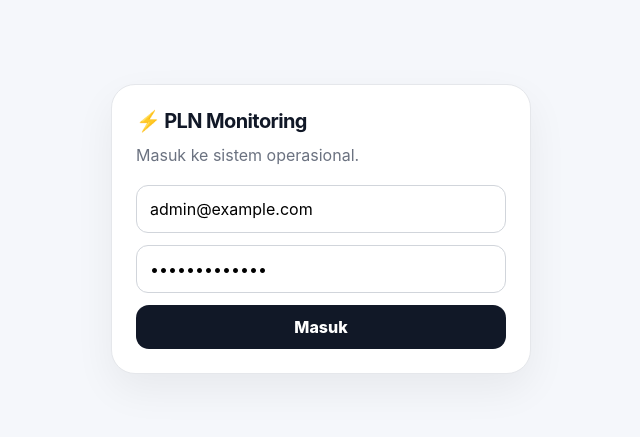
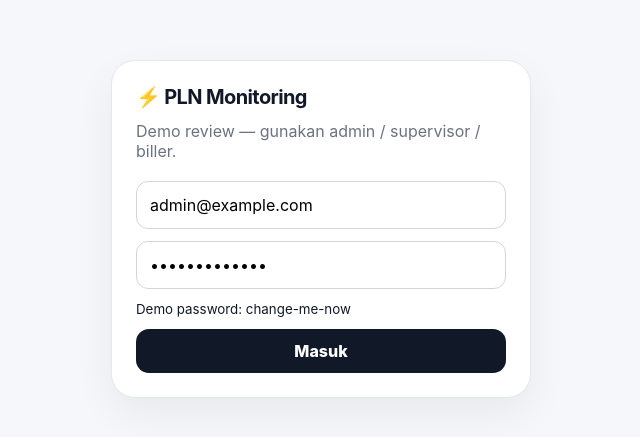
Before and after one commit to Rakka99/Smart-Biller-V4, a React (Vite) app in the folder apps/web/: page / in a window 1280 px wide. Shown: the part 171-608 px from the top of the page, without its empty margins (319-959 px from the left). Built offline with nearby package versions, Linux system fonts and the light colour scheme.

Commit message:
Point Smart Biller V4 review APK to fixed Edge Function v2 and improve demo login

```diff
--- a/apps/web/src/main.tsx
+++ b/apps/web/src/main.tsx
@@ -3,7 +3,7 @@
 import axios from "axios";
 import "./styles.css";
 
-const API = "https://vgnynrzhanfnbifjedga.supabase.co/functions/v1/smart-biller-review-api";
+const API = "https://vgnynrzhanfnbifjedga.supabase.co/functions/v1/smart-biller-review-api-v2";
 const api = axios.create({ baseURL: API });
 
 type Billing = { id:string; period:string; category:string; status:string; total:number; dueDate:string; customer:any };
@@ -26,7 +26,7 @@
   async function checkInquiry(){setBusy(true);setError("");try{const {data}=await api.post("/pln/inquiry",{customerNo});setInquiryResult(data);await refresh()}catch(e:any){setError(e.response?.data?.error||"Inquiry gagal")}finally{setBusy(false)}}
   async function pay(){if(!inquiryResult?.inquiry?.id||!confirm("Lanjutkan pembayaran?"))return;setBusy(true);try{await api.post("/payments",{inquiryId:inquiryResult.inquiry.id});await refresh();alert("Pembayaran diproses")}catch(e:any){setError(e.response?.data?.error||"Pembayaran gagal")}finally{setBusy(false)}}
 
-  if(!token)return <main className="login"><form className="login-card" onSubmit={login}><div className="brand">⚡ <b>PLN Monitoring</b></div><p>Masuk ke sistem operasional.</p><input value={email} onChange={e=>setEmail(e.target.value)} type="email" placeholder="Email"/><input value={password} onChange={e=>setPassword(e.target.value)} type="password" placeholder="Password"/>{error&&<div className="error">{error}</div>}<button>Masuk</button></form></main>;
+  if(!token)return <main className="login"><form className="login-card" onSubmit={login}><div className="brand">⚡ <b>PLN Monitoring</b></div><p>Demo review — gunakan admin / supervisor / biller.</p><input value={email} onChange={e=>setEmail(e.target.value)} type="text" placeholder="Email / Username"/><input value={password} onChange={e=>setPassword(e.target.value)} type="password" placeholder="Password"/><small>Demo password: change-me-now</small>{error&&<div className="error">{error}</div>}<button>Masuk</button></form></main>;
 
   const cards=[["PREVENTIF",summary?.preventif??0,"1–20 bulan","preventif"],["KOREKTIF",summary?.korektif??0,"21–akhir bulan","korektif"],["IRISAN",summary?.irisan??0,"lintas bulan","irisan"]];
   return <main className="app">
```
